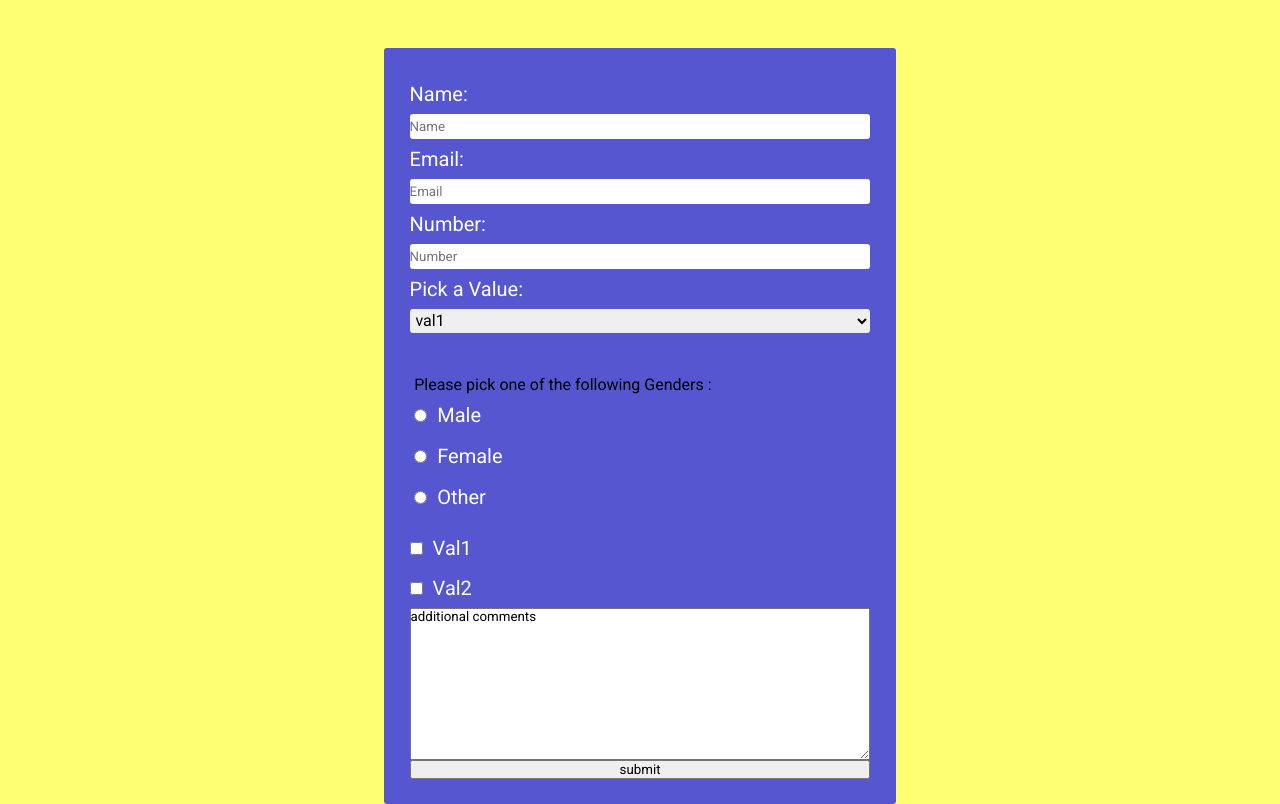
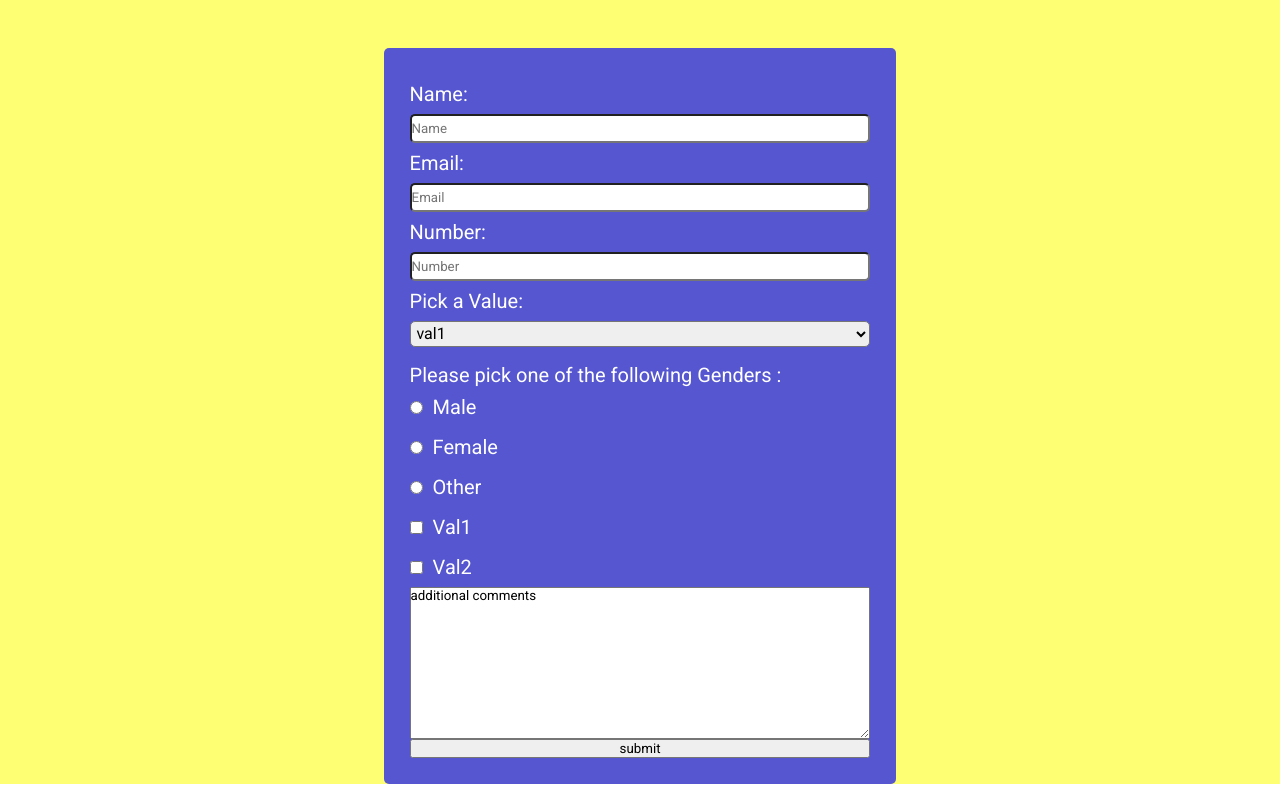
Before and after one commit to denicad1/freecodecamp, a plain HTML site: page responsive cert/survey/index.html in a window 1280 px wide. Shown: the part 112-916 px from the top of the page. Drawn offline with Linux system fonts and the light colour scheme.

Commit message:
more styling survey form

```diff
--- a/responsive cert/survey/index.html
+++ b/responsive cert/survey/index.html
@@ -54,7 +54,7 @@
 				</select>
 			</div>
 			<div class="gender">
-        <p>Please pick one of the following Genders :</p>
+				<p class="">Please pick one of the following Genders :</p>
 				<label for="male"
 					><input
 						type="radio"
--- a/responsive cert/survey/style.scss
+++ b/responsive cert/survey/style.scss
@@ -1,12 +1,9 @@
 $backColor: rgba(255, 255, 0, 0.548);
+$textColor: white;
 @mixin bordRad {
-	border-radius: 3px;
-	-webkit-border-radius: 3px;
-	-moz-border-radius: 3px;
-	-ms-border-radius: 3px;
-	-o-border-radius: 3px;
-	border-style: hidden;
+	border-radius: 5px;
 }
+
 * {
 	margin: 0;
 	padding: 0;
@@ -27,6 +24,8 @@ body {
 	width: 40%;
 	background-color: rgba(0, 0, 255, 0.664);
 	padding: 2%;
+	color: $textColor;
+
 	@include bordRad();
 }
 
@@ -35,7 +34,7 @@ label {
 	margin-bottom: 0.25rem;
 	margin-top: 0.25rem;
 	line-height: 2rem;
-	color: white;
+	// color: $textColor;
 }
 input[type="radio"],
 input[type="checkbox"] {
@@ -51,7 +50,7 @@ input {
 }
 
 select {
-	margin-bottom: 2em;
+	margin-bottom: 1rem;
 	padding: 0.4%;
 	font-size: 1rem;
 	@include bordRad();
@@ -69,9 +68,9 @@ select {
 	flex-direction: column;
 	justify-content: flex-start;
 	align-items: baseline;
-	padding: 5px 0;
-	margin: 5px 0;
+	// padding: 5px 0;
+	// margin: 5px 0;
+	& p {
+		font-size: 1.25rem;
+	}
 }
-.gender label {
-	margin: 1%;
-}
```
Also changed, not shown: responsive cert/survey/style.css, 1 other file. Lines whose indentation alone changed are shown as unchanged.
